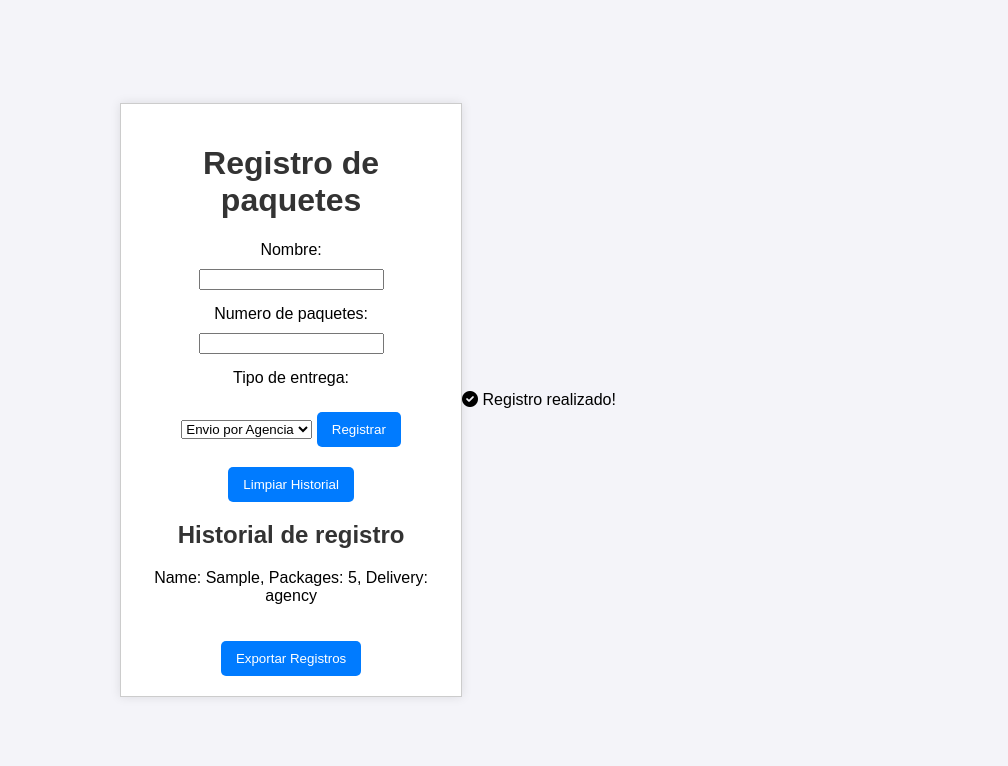
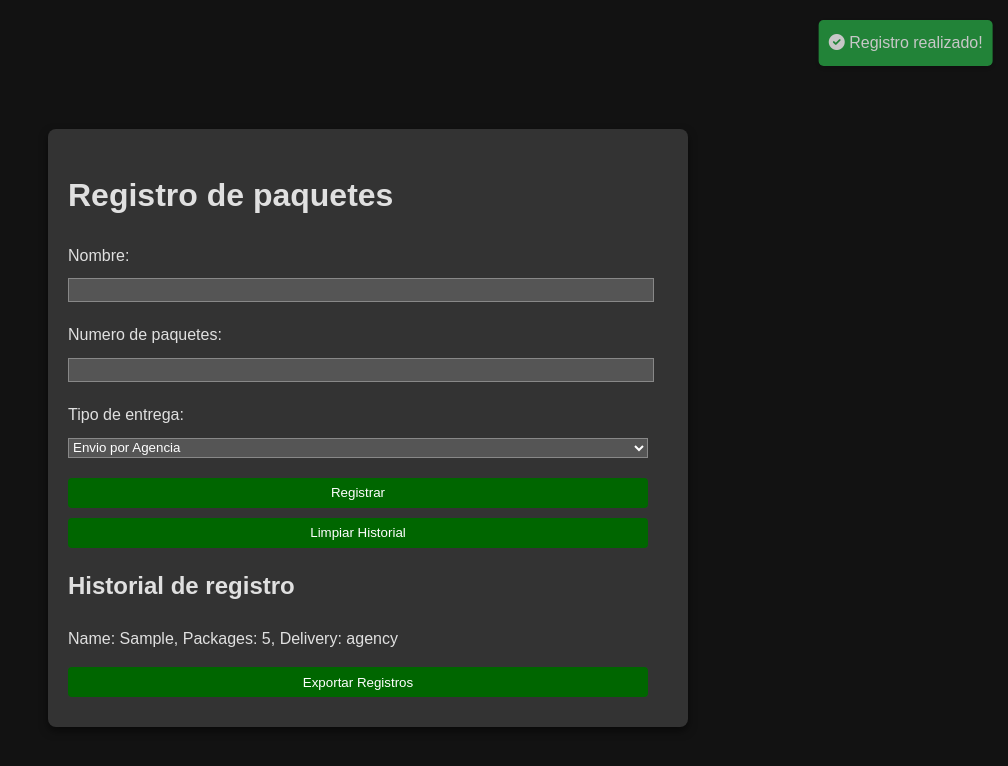
Before and after one commit to y1np1/controlinventariomama, a plain HTML site: page index.html in a window 1280 px wide. Both pictures are taken after typing "Sample", "5" into the empty fields and a click on the button "Registrar". Shown: the whole page, without its empty margins (272-1280 px from the left). Drawn offline with Linux system fonts and the light colour scheme.

Commit message:
Update styles.css

```diff
--- a/styles.css
+++ b/styles.css
@@ -1,58 +1,77 @@
 body {
     font-family: Arial, sans-serif;
+    padding: 20px;
+    line-height: 1.6;
     display: flex;
     justify-content: center;
     align-items: center;
-    height: 100vh;
-    margin: 0;
-    background-color: #f4f4f9;
+    min-height: 100vh;
+    background: #121212; /* fondo oscuro */
+    color: #e0e0e0; /* texto claro */
 }
 
 .container {
-    text-align: center;
-    border: 1px solid #ccc;
+    background: #333333; /* fondo de contenedor más oscuro */
     padding: 20px;
-    box-shadow: 0 0 10px 0 rgba(0,0,0,0.1);
-    background-color: white;
-    width: 300px;
+    border-radius: 8px;
+    box-shadow: 0 4px 8px rgba(0,0,0,0.5);
+    width: 90%;
+    max-width: 600px;
 }
 
-h1, h2 {
-    color: #333;
+label, input, select, button {
+    display: block;
+    margin-top: 10px;
 }
 
-label, p {
-    display: block;
-    margin: 15px 0 5px;
-}
-
-input[type="text"], input[type="number"], input[type="radio"], button {
-    margin-top: 5px;
+input, select {
+    margin-bottom: 20px;
+    width: calc(100% - 20px);
+    height: 20px;
+    background: #555555; /* fondo de entrada más oscuro */
+    color: #ffffff; /* texto de entrada claro */
+    border: 1px solid #888888; /* borde de entrada */
 }
 
 button {
-    margin-top: 20px;
-    padding: 10px 15px;
-    background-color: #007bff;
+    cursor: pointer;
+    width: calc(100% - 20px);
+    height: 30px;
+    background-color: #006600; /* color de botón más oscuro */
     color: white;
     border: none;
-    border-radius: 5px;
-    cursor: pointer;
-    transition: background-color 0.3s;
+    border-radius: 4px;
+    margin-bottom: 10px;
 }
 
 button:hover {
-    background-color: #0056b3;
+    background-color: #008800; /* hover de botón más oscuro */
 }
 
-#historyBox {
-    margin-top: 20px;
-    padding: 10px;
-    border: 1px solid #ccc;
-    background-color: #fafafa;
-}
-
-#historyList {
+ul {
     list-style-type: none;
     padding: 0;
 }
+
+.notification {
+    display: none;
+    position: fixed;
+    top: 20px;
+    right: 20px;
+    background-color: #28a745;
+    color: white;
+    padding: 10px;
+    border-radius: 5px;
+    box-shadow: 0 2px 4px rgba(0,0,0,0.2);
+    z-index: 1000;
+}
+
+.notification.show {
+    display: block;
+    animation: fadeInOut 3s ease-in-out;
+}
+
+@keyframes fadeInOut {
+    0%, 100% { opacity: 0; transform: translateX(20px); }
+    10%, 90% { opacity: 1; transform: translateX(0); }
+}
```
